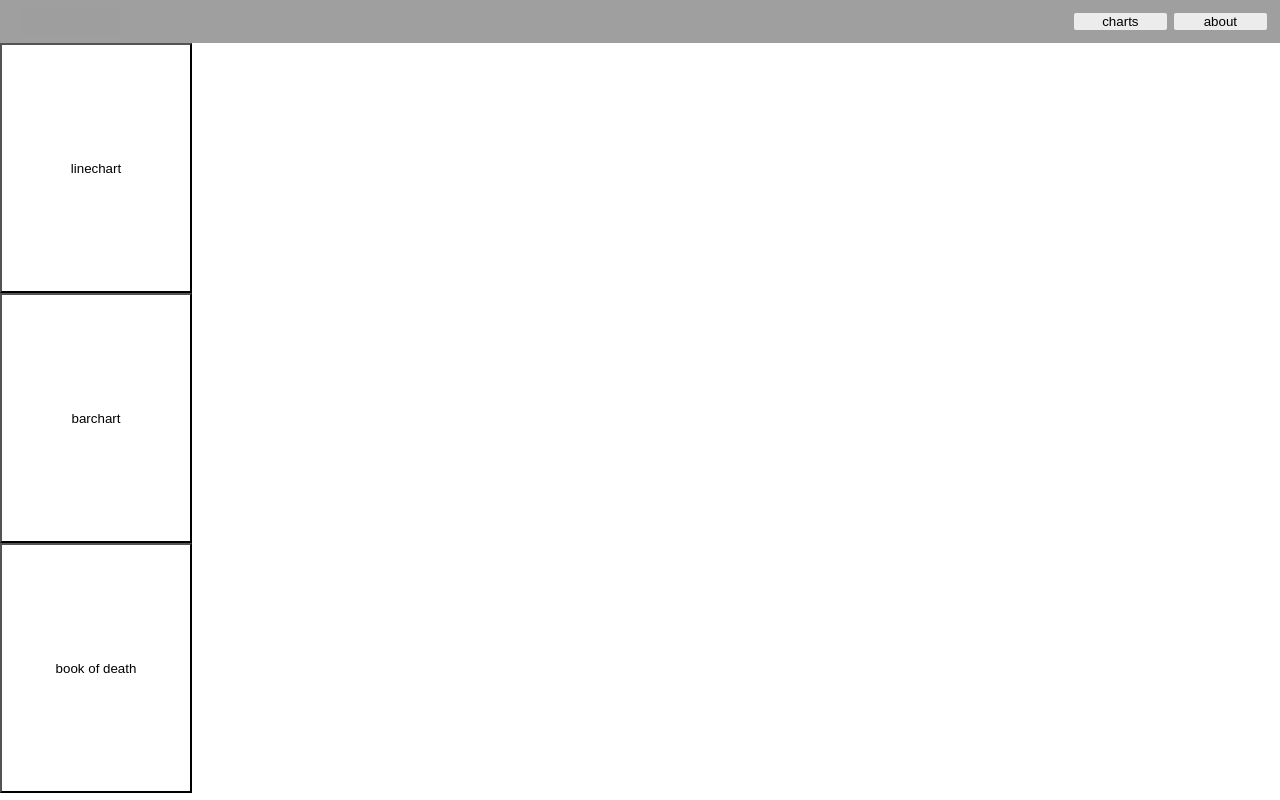
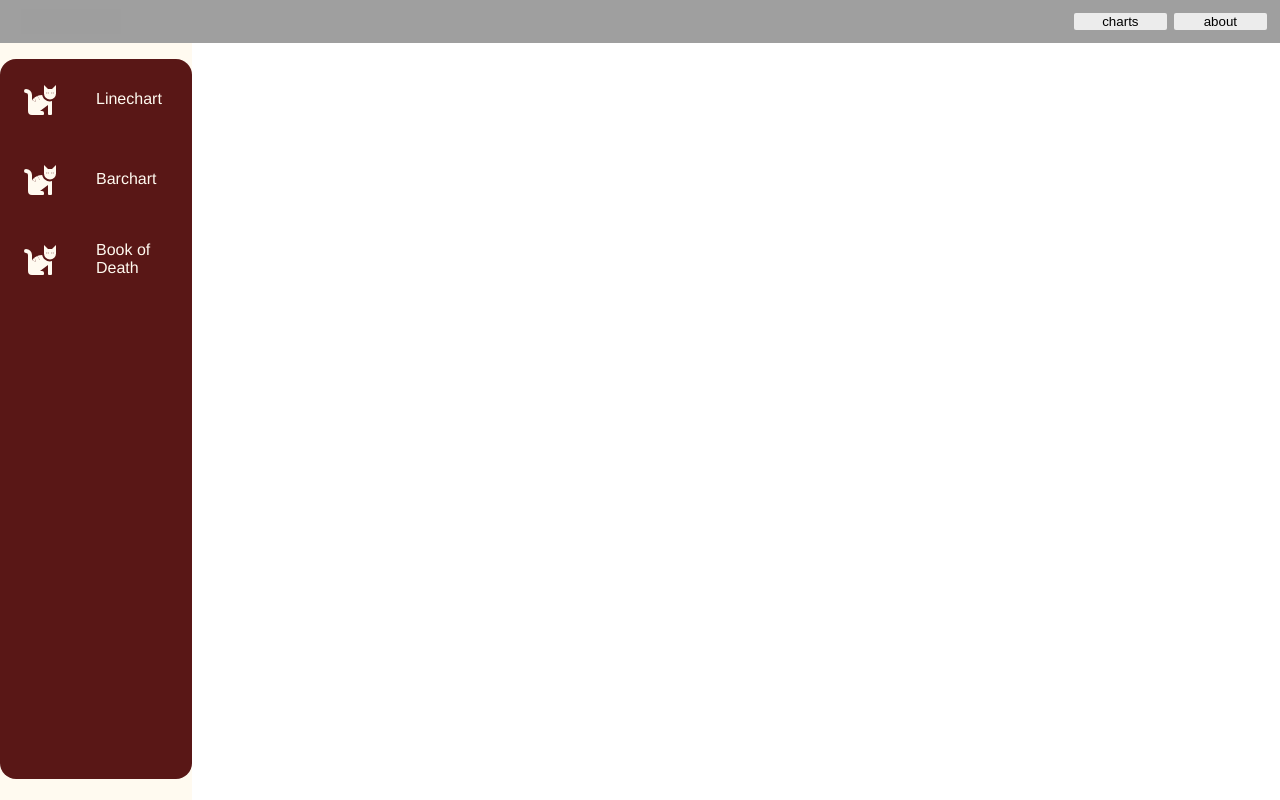
Before and after one commit to Rasber23/operation-ux, a Vue app: page /#/charts in a window 1280 px wide. Built offline with nearby package versions, Linux system fonts and the light colour scheme; grey boxes are pictures that could not be loaded.

Commit message:
<fix> sec. draft ChartMenu

```diff
--- a/src/components/ChartMenu.vue
+++ b/src/components/ChartMenu.vue
@@ -1,19 +1,92 @@
 <template>
-  <div class="linechart">
-    <div class="split left">
-      <button class="big-btn" value="linechart" @click="navigate">
-        linechart
-      </button>
-      <br/>
-      <button class="big-btn" value="barchart" @click="navigate">
-        barchart
-      </button>
-      <br/>
-      <button class="big-btn" value="bookofdeath" @click="navigate">
-        book of death
-      </button>
-    </div>
-  </div>
+  <nav class="navbar">
+    <ul class="navbar-nav">
+      <li class="nav-item">
+        <router-link class="nav-link" to="/charts/linechart">
+        <svg
+            aria-hidden="true"
+            focusable="false"
+            data-prefix="fad"
+            data-icon="cat"
+            role="img"
+            xmlns="http://www.w3.org/2000/svg"
+            viewBox="0 0 512 512"
+            class="svg-inline--fa fa-cat fa-w-16 fa-9x"
+          >
+            <g class="fa-group">
+              <path
+                fill="currentColor"
+                d="M448 96h-64l-64-64v134.4a96 96 0 0 0 192 0V32zm-72 80a16 16 0 1 1 16-16 16 16 0 0 1-16 16zm80 0a16 16 0 1 1 16-16 16 16 0 0 1-16 16zm-165.41 16a204.07 204.07 0 0 0-34.59 2.89V272l-43.15-64.73a183.93 183.93 0 0 0-44.37 26.17L192 304l-60.94-30.47L128 272v-80a96.1 96.1 0 0 0-96-96 32 32 0 0 0 0 64 32 32 0 0 1 32 32v256a64.06 64.06 0 0 0 64 64h176a16 16 0 0 0 16-16v-16a32 32 0 0 0-32-32h-32l128-96v144a16 16 0 0 0 16 16h32a16 16 0 0 0 16-16V289.86a126.78 126.78 0 0 1-32 4.54c-61.81 0-113.52-44.05-125.41-102.4z"
+                class="fa-secondary"
+              ></path>
+              <path
+                fill="currentColor"
+                d="M376 144a16 16 0 1 0 16 16 16 16 0 0 0-16-16zm80 0a16 16 0 1 0 16 16 16 16 0 0 0-16-16zM131.06 273.53L192 304l-23.52-70.56a192.06 192.06 0 0 0-37.42 40.09zM256 272v-77.11a198.62 198.62 0 0 0-43.15 12.38z"
+                class="fa-primary"
+              ></path>
+            </g>
+          </svg>
+        <span class="link-text">Linechart</span>
+        </router-link>
+      </li>
+      <li class="nav-item">
+        <router-link class="nav-link" to="/charts/barchart">
+        <svg
+            aria-hidden="true"
+            focusable="false"
+            data-prefix="fad"
+            data-icon="cat"
+            role="img"
+            xmlns="http://www.w3.org/2000/svg"
+            viewBox="0 0 512 512"
+            class="svg-inline--fa fa-cat fa-w-16 fa-9x"
+          >
+            <g class="fa-group">
+              <path
+                fill="currentColor"
+                d="M448 96h-64l-64-64v134.4a96 96 0 0 0 192 0V32zm-72 80a16 16 0 1 1 16-16 16 16 0 0 1-16 16zm80 0a16 16 0 1 1 16-16 16 16 0 0 1-16 16zm-165.41 16a204.07 204.07 0 0 0-34.59 2.89V272l-43.15-64.73a183.93 183.93 0 0 0-44.37 26.17L192 304l-60.94-30.47L128 272v-80a96.1 96.1 0 0 0-96-96 32 32 0 0 0 0 64 32 32 0 0 1 32 32v256a64.06 64.06 0 0 0 64 64h176a16 16 0 0 0 16-16v-16a32 32 0 0 0-32-32h-32l128-96v144a16 16 0 0 0 16 16h32a16 16 0 0 0 16-16V289.86a126.78 126.78 0 0 1-32 4.54c-61.81 0-113.52-44.05-125.41-102.4z"
+                class="fa-secondary"
+              ></path>
+              <path
+                fill="currentColor"
+                d="M376 144a16 16 0 1 0 16 16 16 16 0 0 0-16-16zm80 0a16 16 0 1 0 16 16 16 16 0 0 0-16-16zM131.06 273.53L192 304l-23.52-70.56a192.06 192.06 0 0 0-37.42 40.09zM256 272v-77.11a198.62 198.62 0 0 0-43.15 12.38z"
+                class="fa-primary"
+              ></path>
+            </g>
+          </svg>
+        <span class="link-text">Barchart</span>
+        </router-link>
+      </li>
+      <li class="nav-item">
+        <router-link class="nav-link" to="/charts/bookofdeath">
+        <svg
+            aria-hidden="true"
+            focusable="false"
+            data-prefix="fad"
+            data-icon="cat"
+            role="img"
+            xmlns="http://www.w3.org/2000/svg"
+            viewBox="0 0 512 512"
+            class="svg-inline--fa fa-cat fa-w-16 fa-9x"
+          >
+            <g class="fa-group">
+              <path
+                fill="currentColor"
+                d="M448 96h-64l-64-64v134.4a96 96 0 0 0 192 0V32zm-72 80a16 16 0 1 1 16-16 16 16 0 0 1-16 16zm80 0a16 16 0 1 1 16-16 16 16 0 0 1-16 16zm-165.41 16a204.07 204.07 0 0 0-34.59 2.89V272l-43.15-64.73a183.93 183.93 0 0 0-44.37 26.17L192 304l-60.94-30.47L128 272v-80a96.1 96.1 0 0 0-96-96 32 32 0 0 0 0 64 32 32 0 0 1 32 32v256a64.06 64.06 0 0 0 64 64h176a16 16 0 0 0 16-16v-16a32 32 0 0 0-32-32h-32l128-96v144a16 16 0 0 0 16 16h32a16 16 0 0 0 16-16V289.86a126.78 126.78 0 0 1-32 4.54c-61.81 0-113.52-44.05-125.41-102.4z"
+                class="fa-secondary"
+              ></path>
+              <path
+                fill="currentColor"
+                d="M376 144a16 16 0 1 0 16 16 16 16 0 0 0-16-16zm80 0a16 16 0 1 0 16 16 16 16 0 0 0-16-16zM131.06 273.53L192 304l-23.52-70.56a192.06 192.06 0 0 0-37.42 40.09zM256 272v-77.11a198.62 198.62 0 0 0-43.15 12.38z"
+                class="fa-primary"
+              ></path>
+            </g>
+          </svg>
+        <span class="link-text">Book of Death</span>
+        </router-link>
+      </li>
+    </ul>
+  </nav>
 </template>
 
 <script>
@@ -29,8 +102,61 @@ export default {
 
 
 <style scoped>
+.navbar {
+  position: fixed;
+  background-color: #591716;
+  height: 90%;
+  margin-top: 1rem;
+  margin-bottom: 1rem;
+  border-radius: 1rem 1rem;
+  overflow: hidden;
+
+  /*
+  skall inte vara här skall fixas med grid eller flexbox.
+  */
+  width: 15%;
+}
+
+.navbar-nav {
+  list-style: none;
+  padding: 0;
+  margin: 0;
+  display: flex;
+  flex-direction: column;
+  align-items: center;
+  height: 100%;
+}
+
+.nav-item {
+  width: 100%;
+}
+
+.nav-link {
+  display: flex;
+  align-items: center;
+  height: 5rem;
+  color: #FFFAF0;
+  text-decoration: none;
+}
+
+.nav-link:hover {
+  filter: grayscale(0%) opacity(1);
+  background: #6F1D1B;
+  color: #BBB9B9;
+}
+
+.link-text {
+  margin-left: 1rem;
+}
+
+.nav-link svg {
+  width: 2rem;
+  min-width: 2rem;
+  margin: 0 1.5rem;
+}
+
 .split {
-
+  background-color: #591716;
   margin: 0;
   height: 100%;
   width: 15%;
@@ -42,20 +168,10 @@ export default {
 .left {
   left: 0;
   padding-right: 50px;
-  background-color: #ffffff;
-}
-
-.right {
-  right: 0;
-  background-color: #9c9c9d;
-  width: 85%;
-  height: 100%;
-  overflow-x: hidden;
-  color: #ffffff;
 }
 
 .big-btn {
-  height: 250px;
+  height: 100px;
   width: 100%;
   background-color: #ffffff;
   transition-duration: 0.4s;
```
